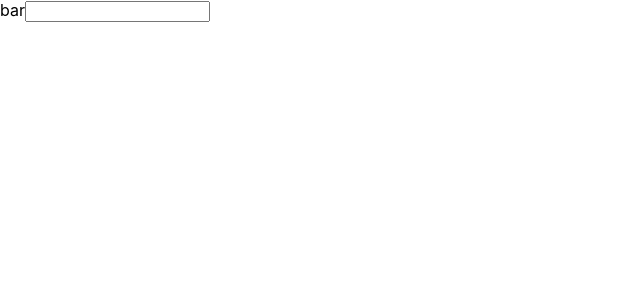
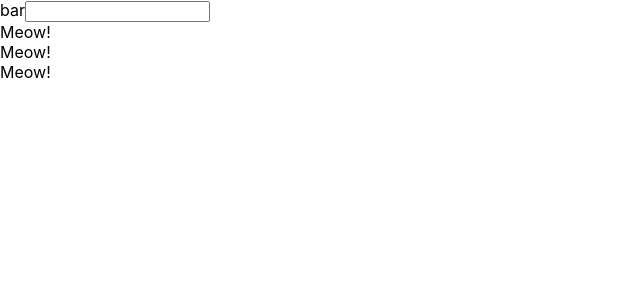
Before and after one commit to fo-ji/udemy-react-redux-app, a React (Create React App) app: page / in a window 1280 px wide. Shown: the top 300 px of the page, without its empty margins (0-640 px from the left). Built offline with nearby package versions, Linux system fonts and the light colour scheme.

Commit message:
create class component and functional component

```diff
--- a/src/App.js
+++ b/src/App.js
@@ -1,12 +1,19 @@
 import React from "react";
 
-function App() {
+const App = () => {
   return (
     <React.Fragment>
       <label htmlFor="bar">bar</label>
       <input type="text" onClick={() => {console.log("I am clicked!")}} />
+      <Cat />
+      <Cat />
+      <Cat />
     </React.Fragment>
   );
 }
 
+const Cat = () => {
+  return <div>Meow!</div>
+}
+
 export default App;
```
